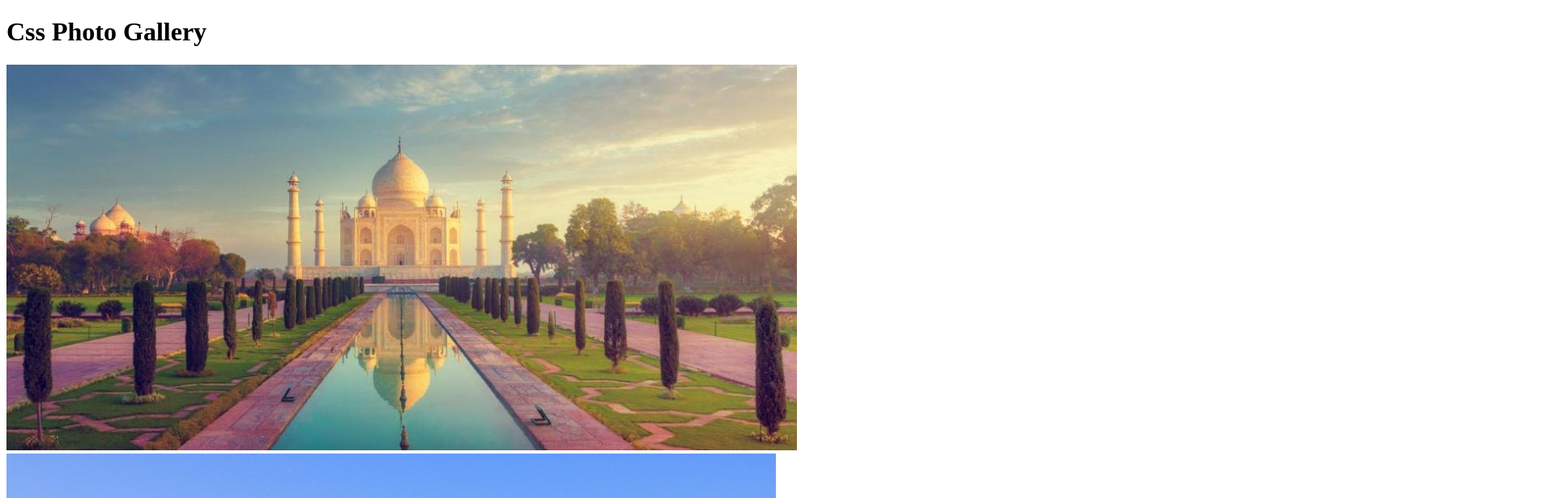
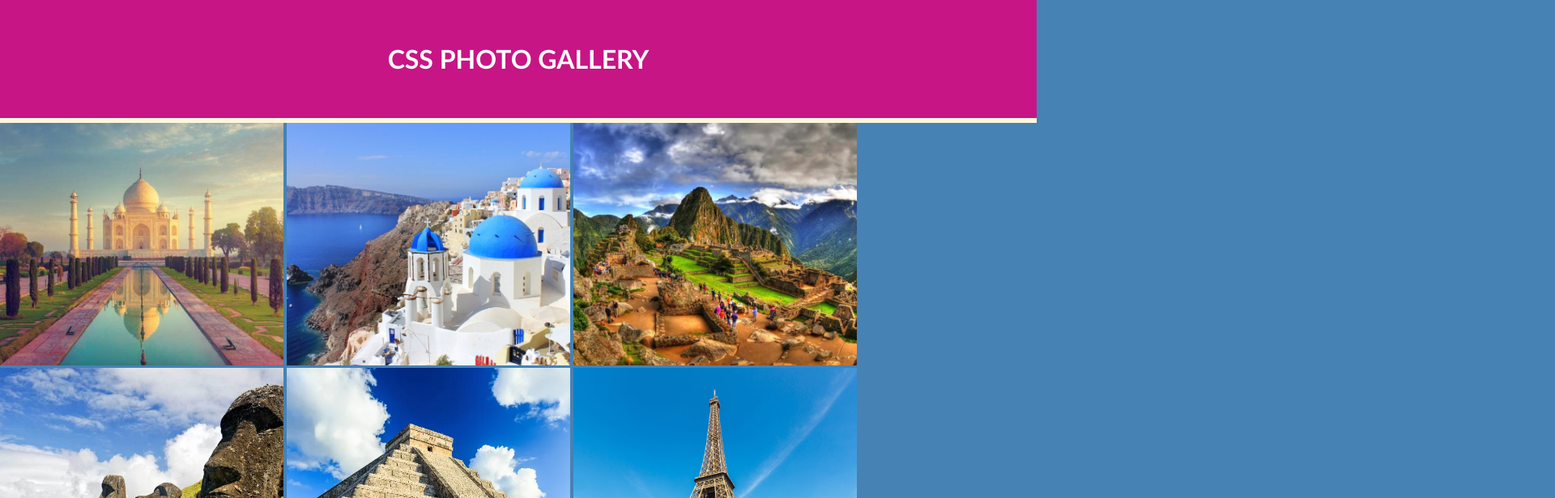
Before and after one commit to LucasMontecino/css-photo-gallery, a plain HTML site: page index.html in a window 1280 px wide. Shown: the top 616 px of the page at 81% size, 1920 px wide, since content can reach past the window. Drawn offline with Linux system fonts and the light colour scheme.

Commit message:
adding-some-styles

```diff
--- a/index.html
+++ b/index.html
@@ -4,7 +4,7 @@
 <head>
     <meta charset="utf-8">
     <meta name="viewport" content="width=device-width, initial-scale=1.0">
-    <link rel="stylesheets" href="./styles.css">
+    <link rel="stylesheet" href="styles.css">
     <title>CSS Photo Gallery</title>
 </head>
 
--- a/styles.css
+++ b/styles.css
@@ -0,0 +1,26 @@
+* {
+    box-sizing: border-box;
+}
+
+body {
+    margin: 0;
+    background-color: #4682B4;
+    font-family: 'Trebuchet MS', 'Lucida Sans Unicode', 'Lucida Grande', 'Lucida Sans', Arial, sans-serif;
+}
+
+.header {
+    padding: 32px;
+    text-align: center;
+    text-transform: uppercase;
+    background-color: #C71585;
+    color: #fff;
+    border-bottom: 6px solid #FFF8DC;
+}
+
+
+img {
+    width: 100%;
+    max-width: 350px;
+    height: 300px;
+    object-fit: cover;
+}
```
